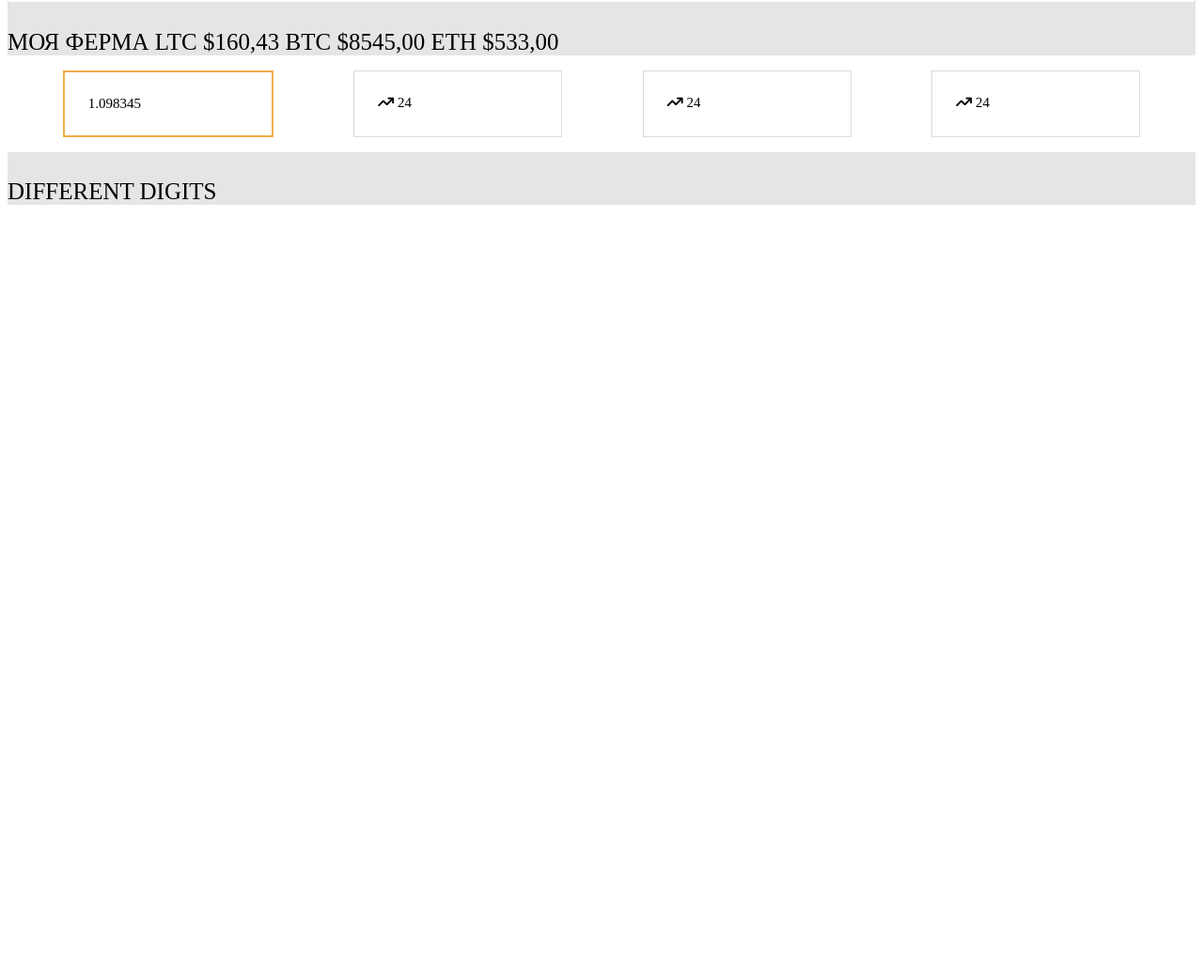
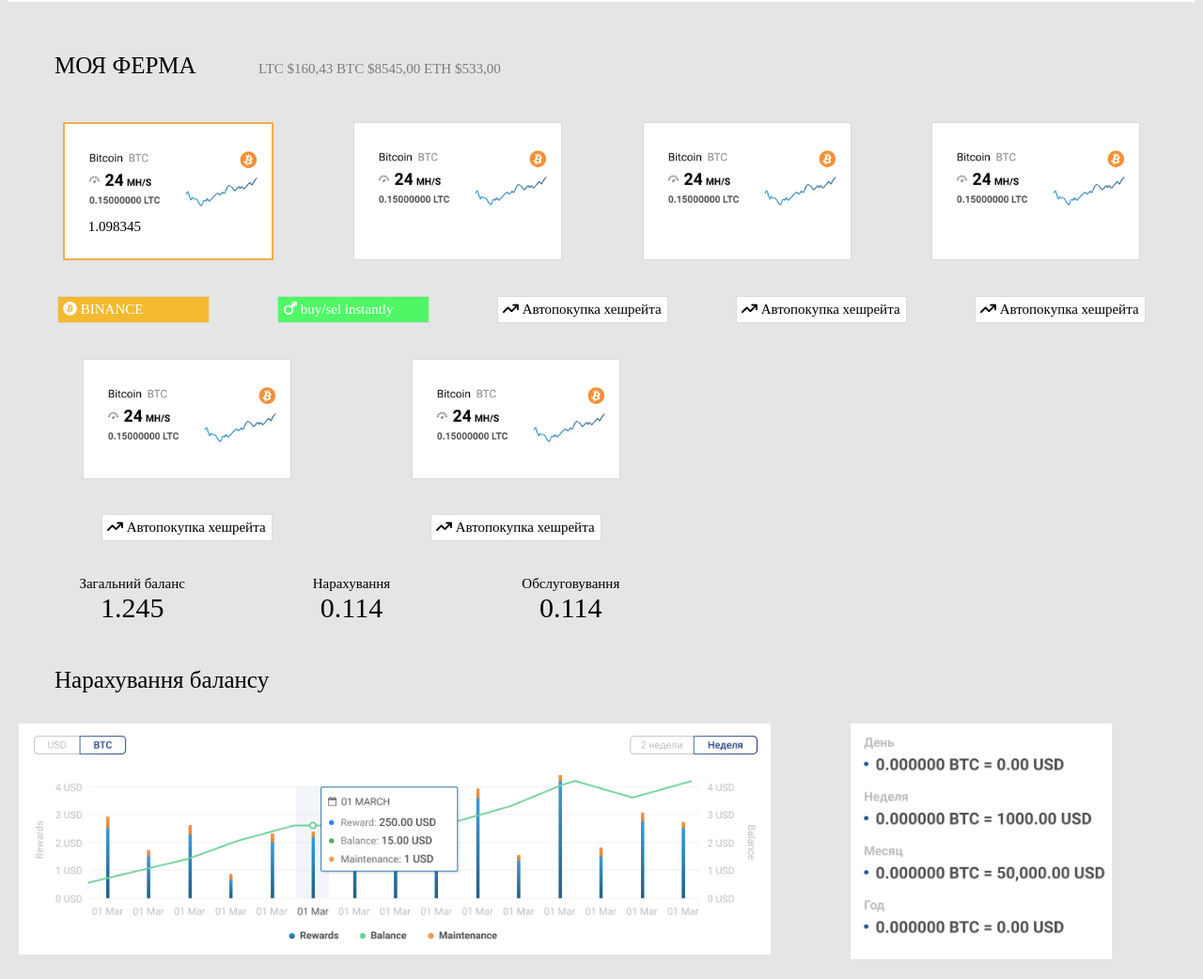
Before and after one commit to YuginProgramming/figma, a plain HTML site: page index.html in a window 1280 px wide. Shown: the part 68-1110 px from the top of the page at 94% size. Before the commit the page ends 800 px from the top, so only its background shows below. Drawn offline with Linux system fonts and the light colour scheme.

Commit message:
Add files via upload

```diff
--- a/index.html
+++ b/index.html
@@ -32,32 +32,131 @@
 </div>
 
 <div>
-	<br>МОЯ ФЕРМА LTC $160,43 BTC $8545,00 ETH $533,00
+	<br>
+	<p>МОЯ ФЕРМА
+	<span class="grey">LTC $160,43 BTC $8545,00 ETH $533,00</span>
+	</p>
 </div>
 
 <div class="secondline">
 	<div class="leftboxl2">
-	<img="second_line.png">
+	<img src="second_line.png"
+		alt="chart"
+	>
 		1.098345
 	</div>
 
 	<div class="rightboxl2">
-		<i class="fa-solid fa-arrow-trend-up"></i>
-		24
+		<img src="second_line.png"
+			alt="chart"
+		>
 	</div>
 	<div class="rightboxl2">
-		<i class="fa-solid fa-arrow-trend-up"></i>
-		24
+		<img src="second_line.png"
+			alt="chart"
+		>
 	</div>
 	<div class="rightboxl2">
+		<img src="second_line.png"
+			alt="chart"
+		>
+	</div>
+</div>
+
+<div class="thirdLine">
+	<div class="leftbox1">
+	<i class="fa-brands fa-bitcoin"></i>
+		BINANCE
+	</div>
+
+	<div class="leftbox">
+		<i class="fa-solid fa-mars-stroke"></i>
+		buy/sel instantly
+	</div>
+
+	<div class="rightbox">
 		<i class="fa-solid fa-arrow-trend-up"></i>
-		24
+		Автопокупка хешрейта
+	</div>
+
+	<div class="rightbox">
+		<i class="fa-solid fa-arrow-trend-up"></i>
+		Автопокупка хешрейта
+	</div>
+
+	<div class="rightbox">
+		<i class="fa-solid fa-arrow-trend-up"></i>
+		Автопокупка хешрейта
+	</div>
+</div>
+
+<div class="fourthLine">
+	<div class="rightbox">
+		<img src="second_line.png"
+			alt="chart"
+		>
+	</div>
+
+<div class="rightbox">
+		<img src="second_line.png"
+			alt="chart"
+		>
+</div>
+</div>
+
+<div class="fifthLine">
+	<div class="rightbox">
+		<i class="fa-solid fa-arrow-trend-up"></i>
+		Автопокупка хешрейта
+	</div>
+	<div class="rightbox">
+	<i class="fa-solid fa-arrow-trend-up"></i>
+	Автопокупка хешрейта
+	</div>
+</div>
+
+<div class="sixth">
+	<div class="rightbox">
+		Загальний баланс
+		<br>
+	<span class="s6">
+	          1.245
+	</span>
+	</div>
+
+	<div class="rightbox">
+		Нарахування
+		<br>
+		<span class="s6">
+		          0.114
+		</span>
+	</div>
+	<div class="rightbox">
+		Обслуговування
+		<br>
+		<span class="s6">
+							0.114
+		</span>
 	</div>
 </div>
 
 <div>
-	<br>DIFFERENT DIGITS
+	<p>Нарахування балансу</p>
 </div>
+
+<div class="seventhline">
+	<div class="leftboxl7">
+	<img src="seven_left1.png"
+		alt="chartL7"
+	>
+	</div>
+
+	<div class="rightboxl7">
+		<img src="seven_right.png"
+			alt="chartR7"
+		>
+	</div>
+
 
 </body>
 </html>
--- a/main.css
+++ b/main.css
@@ -1,3 +1,6 @@
+body {
+	background-color: #E5E5E5;
+}
 .vx {
 	display: flex;
 	flex-wrap: wrap;
@@ -32,7 +35,7 @@
 .secondline {
 	display: flex;
 	flex-wrap: wrap;
-	background-color: white;
+	background-color: #E5E5E5;
 	border: none;
 	justify-content: space-around;
 	padding: 1rem;
@@ -50,7 +53,16 @@
 	font-size: 15px;
 	width: 170px;
 	padding: 25px;
+	margin: 5px;
 	border: 1px solid #DBDBDB;
+}
+.secondline .leftboxl2 img {
+	margin-left: -10px;
+	width: 200px;
+}
+.secondline .rightboxl2 img {
+	margin-left: -10px;
+	width: 200px;
 }
 .secondline .leftboxl2 {
 	background-color: white;
@@ -58,8 +70,156 @@
 	font-size: 15px;
 	width: 170px;
 	padding: 25px;
+	margin: 5px;
 	border: 2px solid #F2AE4B;
 }
-img {
+
+span.grey {
+	color: #7B7B7E;
+	font-size: 15px;
+	padding: 60px;
+}
+.thirdLine {
+	display: flex;
+	flex-wrap: wrap;
+	background-color: #E5E5E5;
+	border: 1px solid #E5E5E5;
+	justify-content: space-around;
+	padding: 1rem;
+}
+
+.thirdLine > div {
+	background-color: #E5E5E5;
+	border: transparent;
+	font-size: 10px;
+	color: black;
+	padding: 20px;
+}
+.thirdLine .rightbox {
+	background-color: white;
+	font-size: 15px;
+	width: 170px;
+	padding: 5px;
+	border: 1px solid #DBDBDB;
+}
+.thirdLine .leftbox {
+	background-color: #4FF766;
+	color: white;
+	font-size: 15px;
+	width: 150px;
+	padding: 5px;
+	border: 1px solid #DBDBDB;
+}
+.thirdLine .leftbox1 {
+	background-color: #F3BA2F;
+	color: white;
+	font-size: 15px;
+	width: 150px;
+	padding: 5px;
+	border: 1px solid #DBDBDB;
+}
+.fourthLine {
+	display: flex;
+	flex-wrap: wrap;
+	background-color: #E5E5E5;
+	border: none;
+	justify-content: space-around;
+	padding: 1rem;
+	width: 700px;
+}
+
+.fourthLine > div {
+	background-color: #E5E5E5;
+	border: transparent;
+	font-size: 10px;
+	color: black;
+	padding: 20px;
+}
+.fourthLine .rightbox {
+	background-color: white;
+	font-size: 15px;
+	width: 170px;
+	padding: 25px;
+	margin: 5px;
+	border: 1px solid #DBDBDB;
+}
+.fourthLine .rightbox img {
+	margin-left: -10px;
 	width: 200px;
 }
+.fifthLine {
+	display: flex;
+	flex-wrap: wrap;
+	justify-content: space-around;
+	background-color: #E5E5E5;
+	border: transparent;
+	padding: 1rem;
+	width: 700px;
+}
+.fifthLine .rightbox {
+	background-color: white;
+	font-size: 15px;
+	width: 170px;
+	padding: 5px;
+	border: 1px solid #DBDBDB;
+}
+.sixth {
+	display: flex;
+	flex-wrap: wrap;
+	justify-content: space-around;
+	background-color: #E5E5E5;
+	border: transparent;
+	padding: 1rem;
+	width: 700px;
+}
+.sixth .rightbox {
+	background-color: #E5E5E5;
+	justify-content: center;
+	text-align: center;
+	font-size: 15px;
+	width: 170px;
+	padding: 5px;
+	border: none;
+}
+span.s6 {
+	color: black;
+	font-size: 30px;
+}
+p {
+	text-indent: 50px;
+}
+.seventhline {
+	display: flex;
+	flex-wrap: wrap;
+	justify-content: space-around;
+	background-color: #E5E5E5;
+	border: transparent;
+	padding: 2px;
+}
+.seventhline .leftboxl7 {
+	background-color: #E5E5E5;
+	justify-content: center;
+	text-align: center;
+	font-size: 15px;
+	width: 800px;
+	padding: 5px;
+	margin-right: : 30px;
+	border: none;
+}
+.seventhline .rightboxl7 {
+	background-color: #E5E5E5;
+	width: 250px;
+	margin-right: 30px;
+	padding: 5px;
+	border: none;
+}
+.seventhline .leftboxl7 img {
+	margin-left: -40px;
+	margin-right: 30px;
+	width: 800px;
+}
+.seventhline .rightboxl7 img {
+	margin-left: -40px;
+	margin-right: 30px;
+	width: 278px;
+}
```
Also changed, not shown: eight.png (added), seven_left1.png (added), seven_right.png (added).
